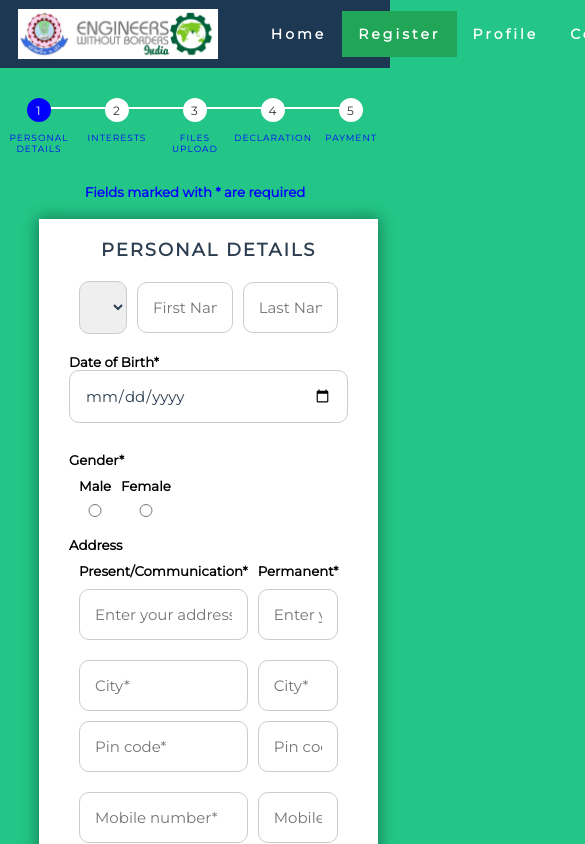
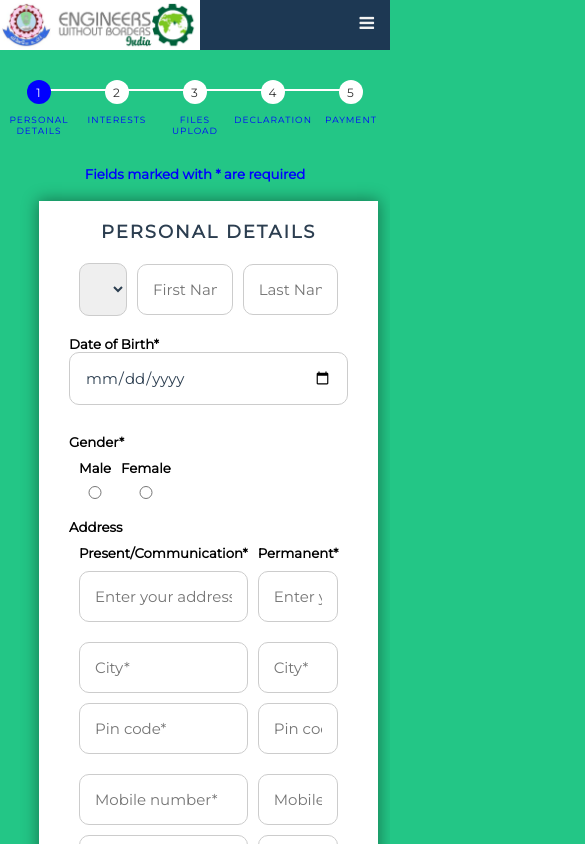
Before and after one commit to rishiyanth/website, a plain HTML site: page temp.html in a window 390 px wide. Shown: the top 844 px of the page, 585 px wide, since content can reach past the window. Drawn offline with nearby package versions, Linux system fonts and the light colour scheme.

Commit message:
Made navigation bar responsive

```diff
--- a/css/temp.css
+++ b/css/temp.css
@@ -255,47 +255,52 @@ body {
 
 /* Navigation bar */
 
-.body-text{
-    display: flex;
-    align-items: center;
-    justify-content: center;
-    margin-top: 250px;
+.topnav {
+  overflow: hidden;
+  background-color: #1d3853;
+}
+
+.topnav a {
+  float: right;
+  display: block;
+  color: #f2f2f2;
+  text-align: center;
+  padding: 14px 16px;
+  text-decoration: none;
+  font-size: 17px;
+}
+.topnav a:hover {
+  background-color: #ddd;
+  color: black;
+}
+
+.topnav a.active {
+  background-color: #04AA6D;
+  color: white;
+}
+
+.topnav .icon {
+  display: none;
+}
+
+@media screen and (max-width: 600px) {
+  .topnav a:not(:first-child) {display: none;}
+  .topnav a.icon {
+    float: right;
+    display: block;
   }
+}
 
-  nav{
-    display: flex;
-    justify-content: space-around;
-    align-items: center;
-    min-height: 8vh;
-    background-color: #1d3853;
+@media screen and (max-width: 600px) {
+  .topnav.responsive {position: relative;}
+  .topnav.responsive .icon {
+    position: absolute;
+    right: 0;
+    top: 0;
   }
-  .nav-links{
-    display: flex;
-    justify-content: space-around;
-    width: 30%;
+  .topnav.responsive a {
+    float: none;
+    display: block;
+    text-align: left;
   }
-  .nav-links li{
-    list-style: none;
-  }
-  .heading{
-    color: white;
-    text-transform: uppercase;
-    letter-spacing: 5px;
-    font-size: 20px;
-  }
-  .nav-links a{
-    color: white;
-    width: fit-content;
-    text-decoration: none;
-    letter-spacing: 3px;
-    font-weight: bold;
-    font-size: 14px;
-    padding: 14px 16px;
-  }
-  .nav-links li a:hover:not(.active){
-    background-color: lightgreen;
-  }
-
-  .nav-links li a.activepage{
-    background-color: #21a658;
-  }
+}
--- a/js/temp.js
+++ b/js/temp.js
@@ -246,3 +246,12 @@ function onlyDigits(s) {
 	}
 	return true
   }
+
+function responsive() {
+	var x = document.getElementById("myTopnav");
+	if (x.className === "topnav") {
+	  x.className += " responsive";
+	} else {
+	  x.className = "topnav";
+	}
+  }
--- a/temp.html
+++ b/temp.html
@@ -2,20 +2,21 @@
 <head>
     <title>Registration Form</title>
     <link rel="stylesheet" type="text/css" href="css/temp.css">
+    <link rel="stylesheet" href="https://cdnjs.cloudflare.com/ajax/libs/font-awesome/4.7.0/css/font-awesome.min.css">
 </head>
 <body>
-    <nav>
-        <div class='logo'>
-            <img src="images/tceewb.png" width="200" height="50">
-        </div>
-        <ul class="nav-links">
-            <li><a href=index.html>Home</a></li>
-            <li><a class="activepage" href="#">Register</a></li>
-            <li><a href="#">Profile</a></li>
-            <li><a href="#">Contact</a></li>
-            <li><a class="signin">Login</a></li>
-        </ul>
-    </nav>
+<!--Navigation bar-->
+    <div class="topnav" id="myTopnav">
+        <img src="images/tceewb.png" width="200" height="50">
+        <a href="#">Login</a>
+        <a href="#contact">Contact</a>
+        <a href="#profile">Profile</a>
+        <a href="temp.html" class="active">Register</a>
+        <a href="index.html">Home</a>
+        <a href="javascript:void(0);" class="icon" onclick="responsive()">
+        <i class="fa fa-bars"></i>
+        </a>
+    </div>
 
 <!-- MultiStep Form -->
 <div class="row">
```
Also changed, not shown: index.html (+14 -12 lines), js/main.js (+9 -0 lines), css/style.css.
